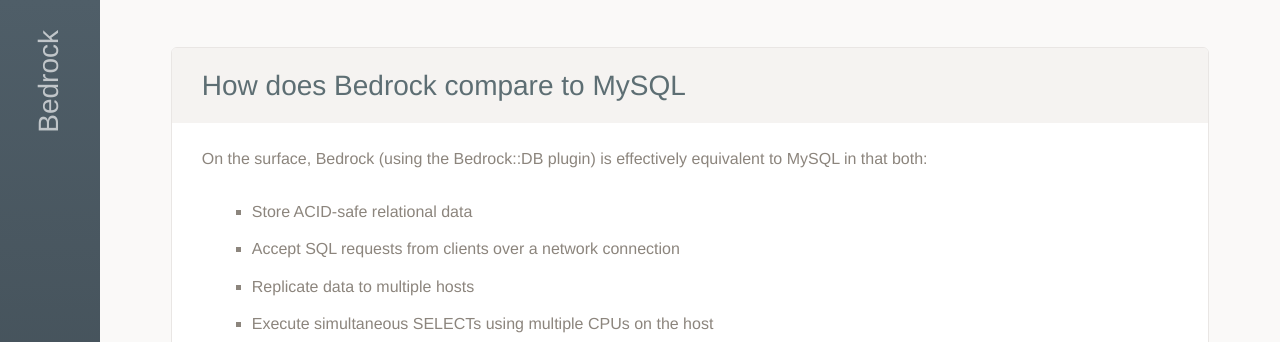
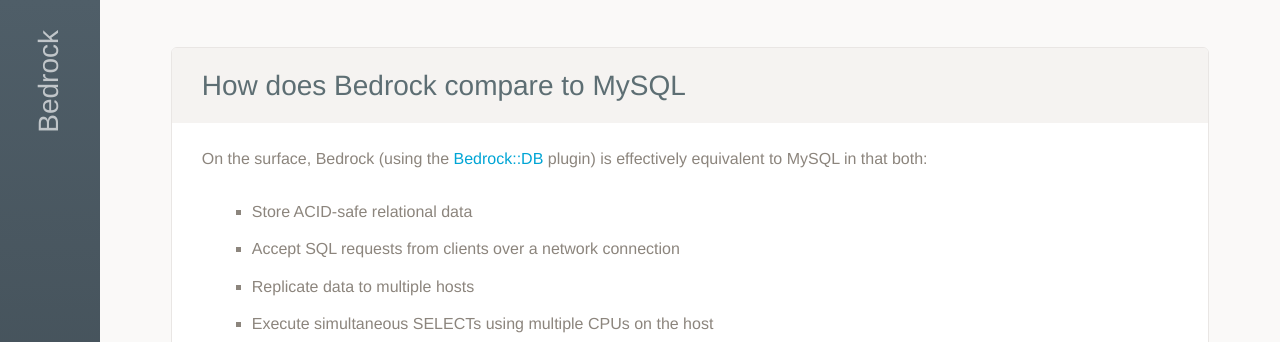
Before and after one commit to Expensify/Bedrock, a Jekyll site: the page built from docs/vs_mysql.md, in a window 1280 px wide. Shown: the top 342 px of the page. Built offline with Jekyll 4.4.1, drawn with Linux system fonts in a browser that asks for light colours; part of the change alters nothing that is shown.

```diff
--- a/docs/vs_mysql.md
+++ b/docs/vs_mysql.md
@@ -2,7 +2,7 @@
 layout: default
 ---
 # How does Bedrock compare to MySQL
-On the surface, Bedrock (using the Bedrock::DB plugin) is effectively equivalent to MySQL in that both:
+On the surface, Bedrock (using the [Bedrock::DB](http://bedrockdb.com/db.html) plugin) is effectively equivalent to MySQL in that both:
 
 * Store ACID-safe relational data
 * Accept SQL requests from clients over a network connection
```
